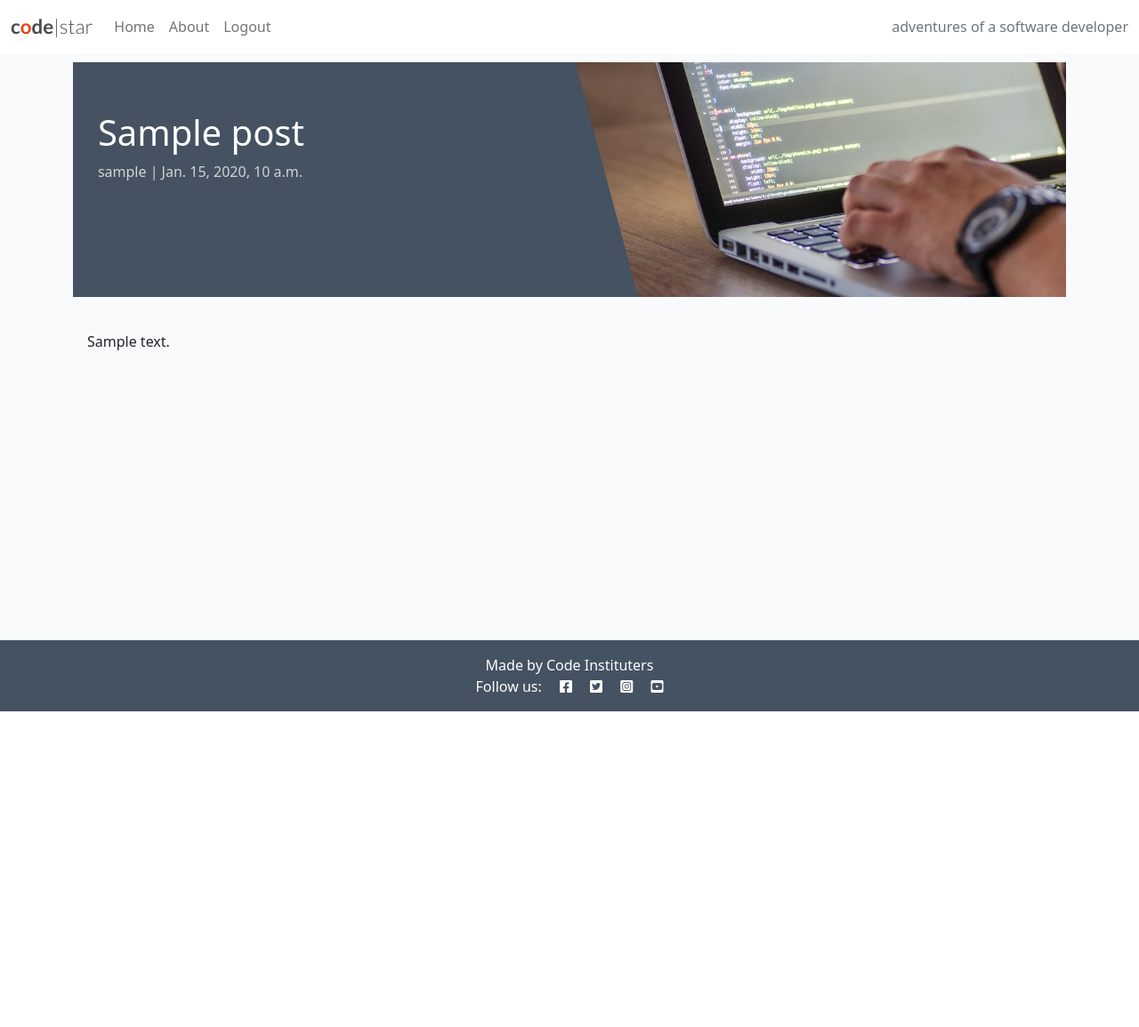
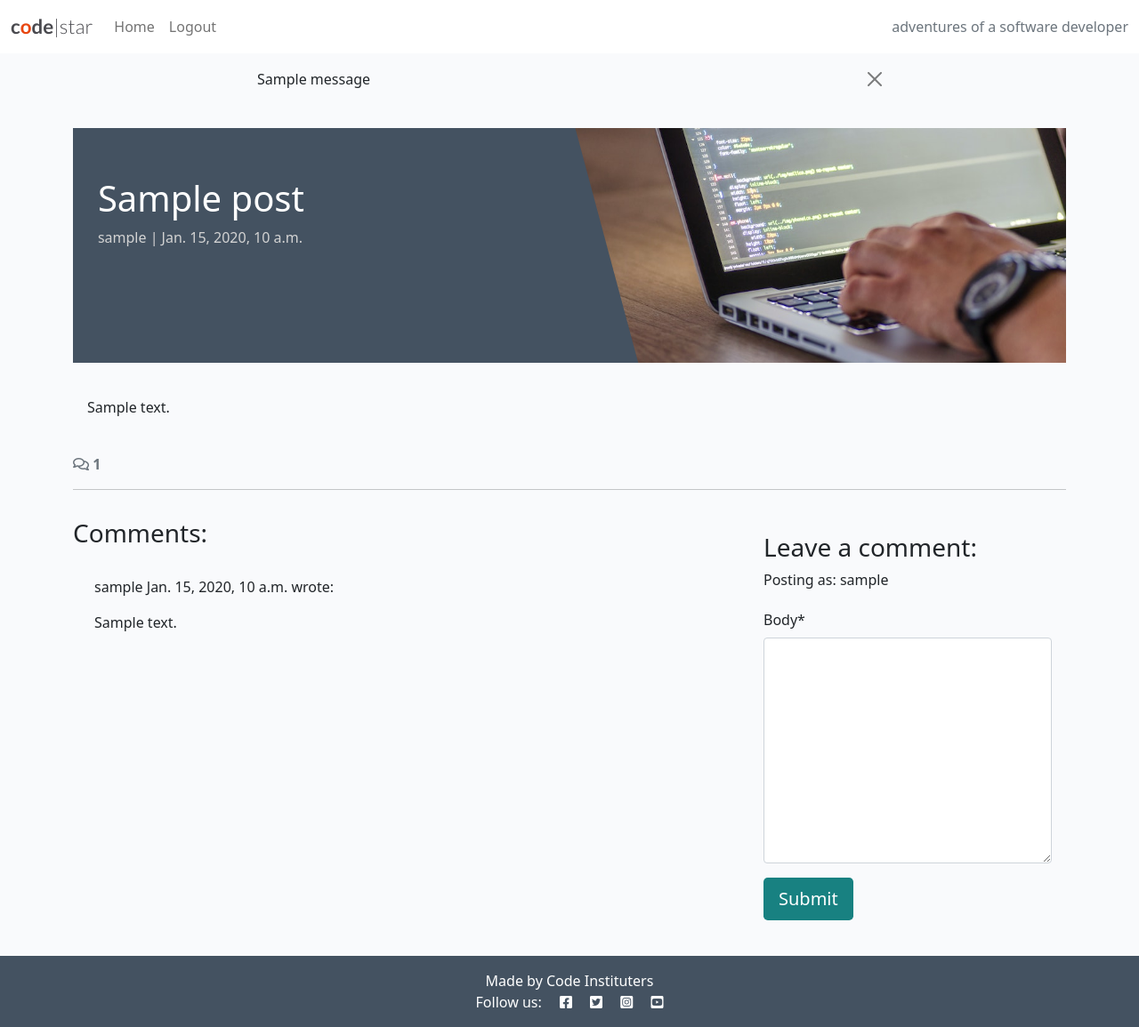
Before and after one commit to Stephanniee/django-blog, a Django app: a page that uses templates/base.html in a window 1280 px wide. Shown: the whole page at 89% size. Before the commit the page ends 800 px from the top, so only its background shows below. Run offline with Django 4.2, Linux system fonts and the light colour scheme; a user stored in the database is signed in; tables that the repository leaves empty hold one stand-in row (values such as "Sample post"); one stand-in notice (Sample message) is shown; parts of the project's set-up code (start-up, migrations or seed data) failed here and were passed over; some libraries are stand-ins or nearby versions.

Commit message:
posted to the database as an authenticated user

```diff
--- /dev/null
+++ b/blog/forms.py
@@ -0,0 +1,9 @@
+from .models import Comment
+from django import forms
+from .forms import CommentForm
+
+
+class CommentForm(forms.ModelForm):
+    class Meta:
+        model = Comment
+        fields = ('body',)
--- a/blog/templates/blog/post_detail.html
+++ b/blog/templates/blog/post_detail.html
@@ -1,5 +1,6 @@
 {% extends 'base.html' %} {% block content %}
 {% load static %}
+{% load crispy_forms_tags %}
 
 <div class="masthead">
     <div class="container">
@@ -23,12 +24,68 @@
             <div class="card-body">
                 <!-- The post content goes inside the card-text. -->
                 <!-- Use the | safe filter inside the template tags -->
-                <p class="card-text">
-                    {{ post.content | safe }}
-                </p>
+                <p class="card-text">{{ post.content | safe }}</p>
             </div>
         </div>
     </div>
+    <!-- Displaying count of comments -->
+    <div class="row">
+        <div class="col-12">
+            <strong class="text-secondary">
+                <i class="far fa-comments"></i> {{ comment_count }}
+            </strong>
+        </div>
+        <div class="col-12">
+            <hr>
+        </div>
+    </div>
+    <!-- Displaying Comments -->
+    <div class="row">
+        <div class="col-md-8 card mb-4  mt-3 ">
+            <h3>Comments:</h3>
+            <div class="card-body">
+                <!-- We want a for loop inside the empty control tags
+          to iterate through each comment in comments -->
+                {% for comment in comments %}
+                <div class="p-2 comments
+          {% if not comment.approved and comment.author == user %}
+          faded{% elif not comment.approved %} d-none{% endif %}">
+                    <p class="font-weight-bold">
+                        {{ comment.author }}
+                        <span class="font-weight-normal">
+                            {{ comment.created_on }}
+                        </span> wrote:
+                    </p>
+                    <div id="comment{{ comment.id }}">
+                        {{ comment.body | linebreaks }}
+                    </div>
+                    {% if not comment.approved and comment.author == user %}
+                    <p class="approval">
+                        This comment is awaiting approval
+                    </p>
+                    {% endif %}
+                </div>
+                <!-- Our for loop ends here -->
+                {% endfor %}
+            </div>
+        </div>
+        <!-- Creating New Comments -->
+        <div class="col-md-4 card mb-4 mt-3">
+            <div class="card-body">
+                {% if user.is_authenticated %}
+                <h3>Leave a comment:</h3>
+                <p>Posting as: {{ user.username }}</p>
+                <form id="commentForm" method="post" style="margin-top: 1.3em;">
+                    {{ comment_form | crispy }}
+                    {% csrf_token %}
+                    <button id="submitButton" type="submit" class="btn btn-signup btn-lg">Submit</button>
+                </form>
+                {% else %}
+                <p>Log in to leave a comment</p>
+                {% endif %}
+            </div>
+        </div>
+
+    </div>
 </div>
-
 {% endblock content %}
--- a/blog/views.py
+++ b/blog/views.py
@@ -1,6 +1,8 @@
 from django.shortcuts import render, get_object_or_404
 from django.views import generic
+from django.contrib import messages
 from .models import Post
+from .forms import CommentForm
 
 # Create your views here.
 
@@ -26,4 +28,29 @@ def post_detail(request, slug):
     """
     queryset = Post.objects.filter(status=1)
     post = get_object_or_404(queryset, slug=slug)
-    return render(request, "blog/post_detail.html", {"post": post},)
+    comments = post.comments.all().order_by("-created_on")
+    comment_count = post.comments.filter(approved=True).count()
+    if request.method == "POST":
+        comment_form = CommentForm(data=request.POST)
+        if comment_form.is_valid():
+            comment = comment_form.save(commit=False)
+            comment.author = request.user
+            comment.post = post
+            comment.save()
+            messages.add_message(
+                request, messages.SUCCESS,
+                'Comment submitted and awaiting approval'
+            )
+
+    comment_form = CommentForm()
+
+    return render(
+        request,
+        "blog/post_detail.html",
+        {
+            "post": post,
+            "comments": comments,
+            "comment_count": comment_count,
+            "comment_form": comment_form
+        },
+    )
--- a/codestar/settings.py
+++ b/codestar/settings.py
@@ -46,6 +46,8 @@ INSTALLED_APPS = [
     'allauth',
     'allauth.account',
     'allauth.socialaccount',
+    'crispy_forms',
+    'crispy_bootstrap5',
     'django_summernote',
     'blog',
 ]
@@ -53,6 +55,9 @@ INSTALLED_APPS = [
 SITE_ID = 1
 LOGIN_REDIRECT_URL = '/'
 LOGOUT_REDIRECT_URL = '/'
+
+CRISPY_ALLOWED_TEMPLATE_PACKS = "bootstrap5"
+CRISPY_TEMPLATE_PACK = "bootstrap5"
 
 MIDDLEWARE = [
     'django.middleware.security.SecurityMiddleware',
--- a/requirements.txt
+++ b/requirements.txt
@@ -1,7 +1,9 @@
 asgiref==3.7.2
+crispy-bootstrap5==0.7
 dj-database-url==0.5.0
 Django==4.2.10
 django-allauth==0.57.2
+django-crispy-forms==2.1
 django-summernote==0.8.20.0
 gunicorn==20.1.0
 oauthlib==3.2.2
--- a/templates/base.html
+++ b/templates/base.html
@@ -44,10 +44,6 @@
                         <a class="nav-link {% if request.path == home_url %}active{% endif %}" aria-current="page"
                             href="{% url 'home' %}">Home</a>
                     </li>
-                    <li class="nav-item">
-                        <a class="nav-link {% if request.path == about_url %}active{% endif %}" aria-current="page"
-                            href="{% url 'about' %}">About</a>
-                    </li>
                     {% if user.is_authenticated %}
                     <li class="nav-item">
                         <a class="nav-link {% if request.path == logout_url %}active{% endif %}" aria-current="page"
@@ -70,6 +66,22 @@
             </div>
         </div>
     </nav>
+</nav>
+<!-- displaying Django messages -->
+<div class="container">
+  <div class="row">
+    <div class="col-md-8 offset-md-2">
+      {% for message in messages %}
+      <div class="alert {{ message.tags }} alert-dismissible
+        fade show" id="msg" role="alert">
+        {{ message | safe }}
+        <button type="button" class="btn-close"
+          data-bs-dismiss="alert" aria-label="Close"></button>
+      </div>
+      {% endfor %}
+    </div>
+  </div>
+</div>
 
     <main class="flex-shrink-0 main-bg">
 
```
